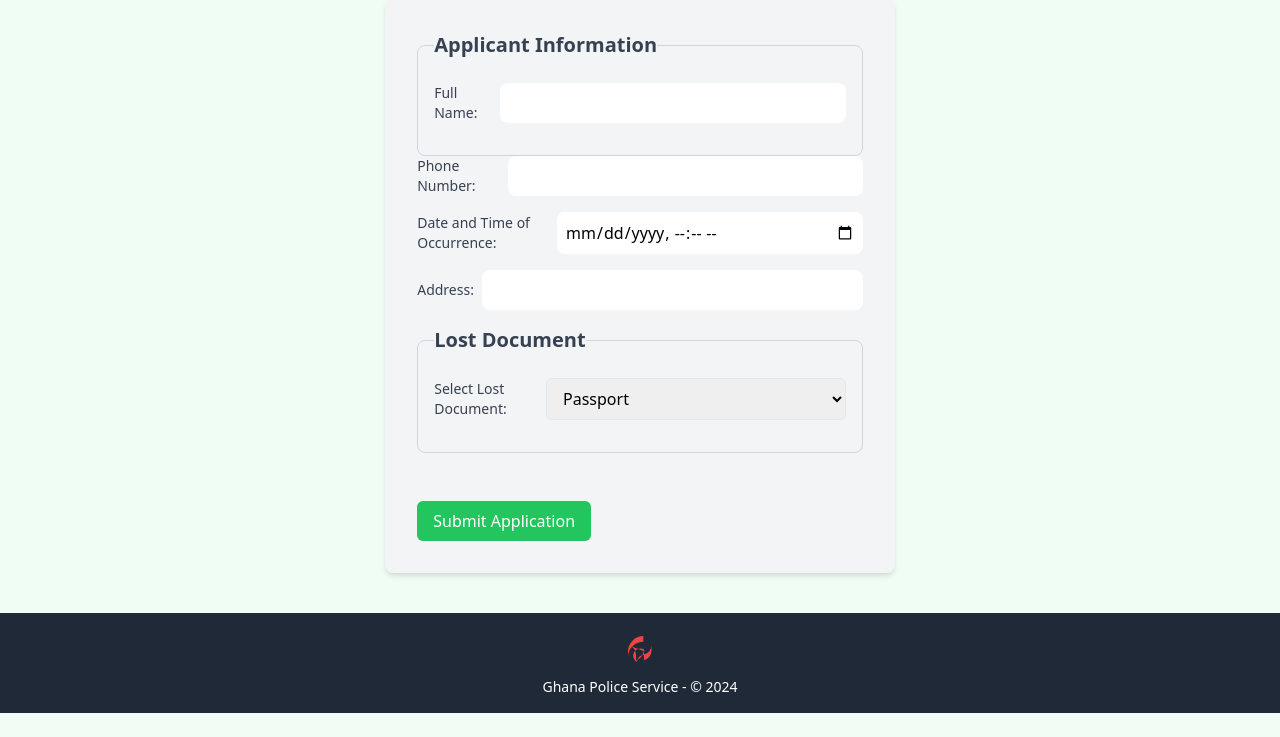
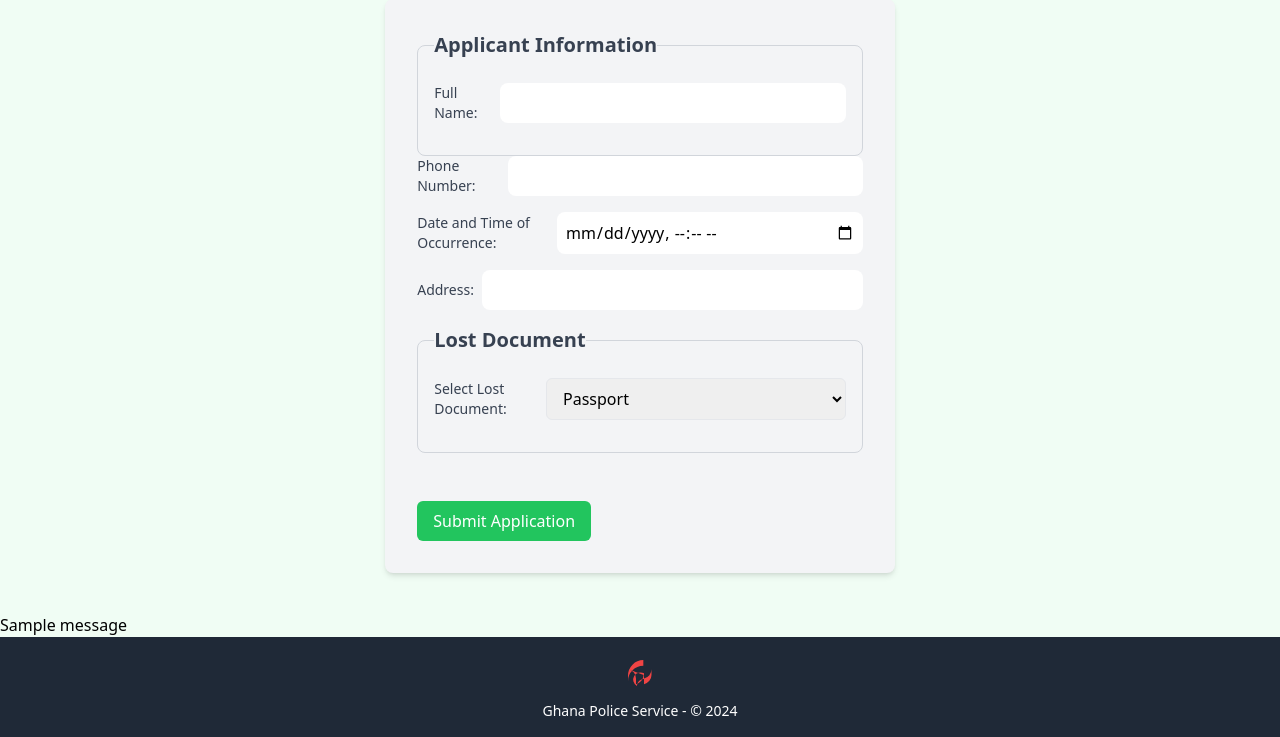
Before and after one commit to YounoussaBen/extractReportForm, a Django app: page /download/create_application/ in a window 1280 px wide. Shown: the part 148-885 px from the top of the page. Before the commit the page ends 861 px from the top, so only its background shows below. Run offline with Django 4.2, Linux system fonts and the light colour scheme; a user stored in the database is signed in; tables that the repository leaves empty hold one stand-in row (values such as "Sample post"); one stand-in notice (Sample message) is shown; some libraries are stand-ins or nearby versions.

Commit message:
success message

```diff
--- a/accounts/views.py
+++ b/accounts/views.py
@@ -1,9 +1,15 @@
 from django.contrib.auth.forms import UserCreationForm
 from django.urls import reverse_lazy
 from django.views.generic import CreateView
+from django.contrib.messages import success
 
 
 class SignUpView(CreateView):
     form_class = UserCreationForm
     success_url = reverse_lazy("login")
     template_name = "registration/signup.html"
+
+    def form_valid(self, form):
+        self.object = form.save()
+        success(self.request, message="Your account has been created successfully!")
+        return super().form_valid(form)
--- a/templates/base.html
+++ b/templates/base.html
@@ -52,12 +52,16 @@
 {% block content %}
 {% endblock content %}
 </div>
-</body>
+{% for message in messages %}
+      <div class="alert alert-{{ message.tags }}">
+        {{ message }}
+      </div>
+    {% endfor %}
 <footer class="flex flex-col items-center justify-center py-4 px-8 space-y-2 bg-gray-800 text-white">
     <svg xmlns="http://www.w3.org/2000/svg" class="h-10 w-10 text-red-500" viewBox="0 0 20 20" fill="currentColor">
       <path fill-rule="evenodd" d="M8.43333 16.471A3.5 3.5 0 0 1 12 13v-2.828A3.5 3.5 0 0 0 8.43333 16.471zM4.25 8.114A4.75 4.75 0 0 1 8 12.75v2.828a4.75 4.75 0 0 0 3.75-4.636zM15.75 8.114A4.75 4.75 0 0 1 12 12.75v2.828a4.75 4.75 0 0 0 3.75-4.636zM11.66667 3.529A7.75 7.75 0 0 0 4 11.25v2.828a7.75 7.75 0 0 1 7.66667-7.721z" clip-rule="evenodd" />
     </svg>
     <span class="text-sm font-medium">Ghana Police Service - &copy; 2024</span>
   </footer>
-
+</body>
 </html>
```
